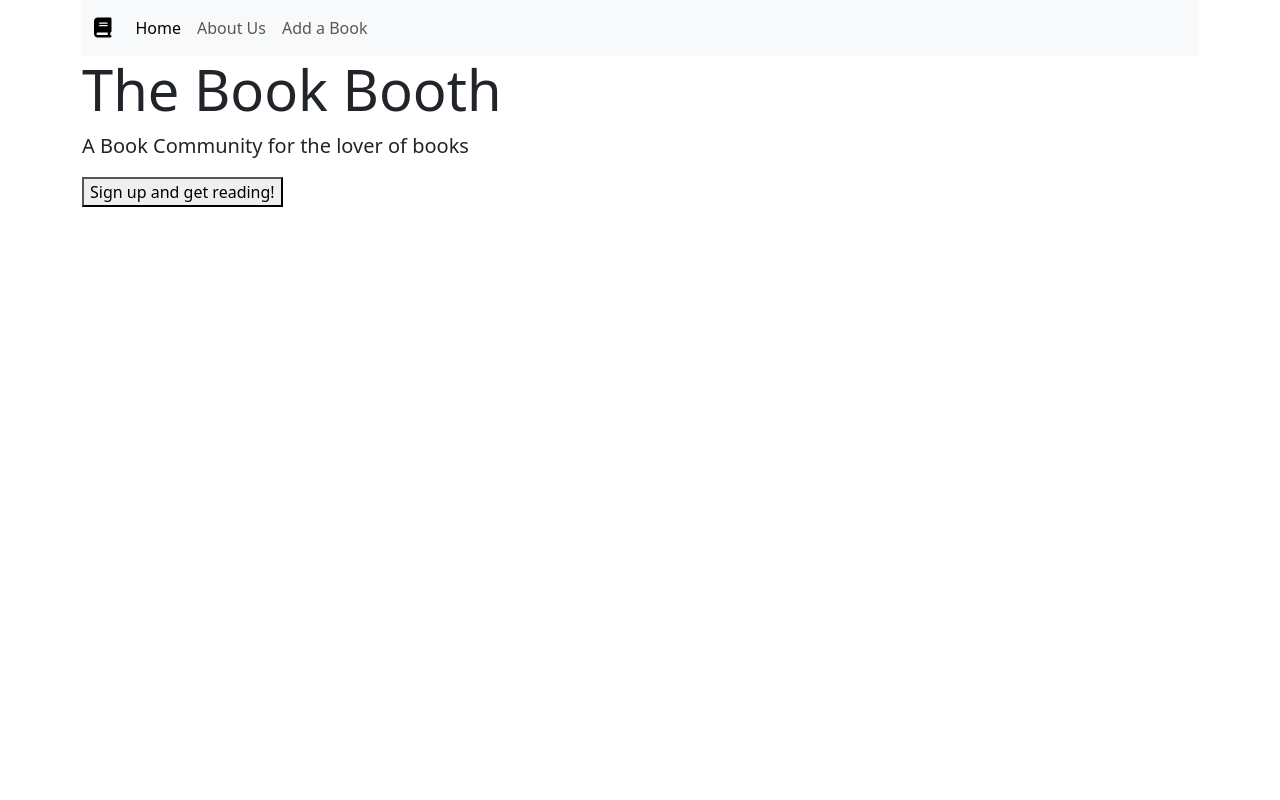
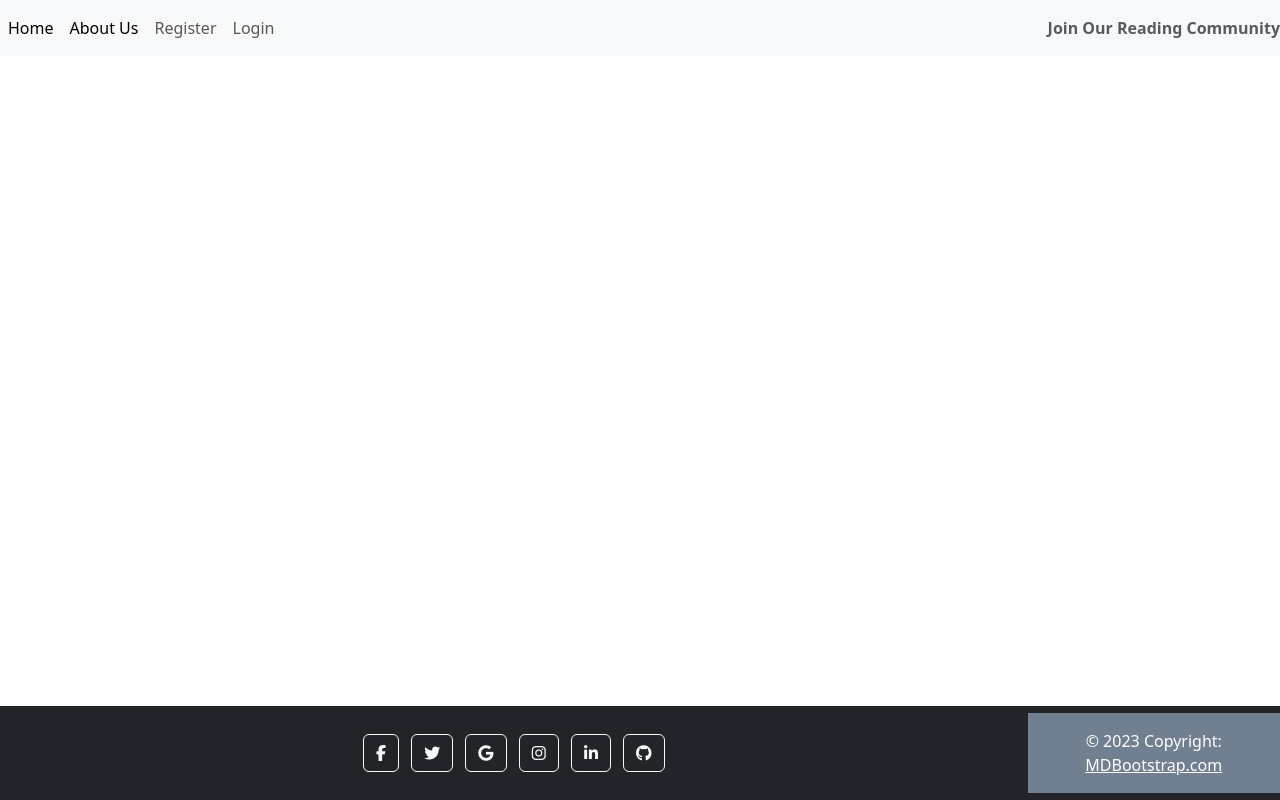
Before and after one commit to hiboibrahim/thebookbooth1, a Django app: page / in a window 1280 px wide. Run offline with Django 3.2, Linux system fonts and the light colour scheme; some libraries are stand-ins or nearby versions.

Commit message:
add footer and socials

```diff
--- a/home/templates/home/index.html
+++ b/home/templates/home/index.html
@@ -1,36 +1,10 @@
+
 {% extends 'base.html' %}
+
+{% load static %}
 
 {% block content %}
 
 
-<nav class="navbar navbar-expand-lg bg-body-tertiary">
-    <div class="container-fluid">
-      <a class="navbar-brand" href="#"><i class="fa-solid fa-book"></i></a>
-      <button class="navbar-toggler" type="button" data-bs-toggle="collapse" data-bs-target="#navbarNav" aria-controls="navbarNav" aria-expanded="false" aria-label="Toggle navigation">
-        <span class="navbar-toggler-icon"></span>
-      </button>
-      <div class="collapse navbar-collapse" id="navbarNav">
-        <ul class="navbar-nav">
-          <li class="nav-item">
-            <a class="nav-link active" aria-current="page" href="#">Home</a>
-          </li>
-          <li class="nav-item">
-            <a class="nav-link" href="#">About Us</a>
-          </li>
-          <li class="nav-item">
-            <a class="nav-link" href="#">Add a Book</a>
-          </li>
-
-        </ul>
-      </div>
-    </div>
-  </nav>
-<div class="hero-image">
-    <div class="hero-text">
-      <h1 class="display-4"><strong>The Book Booth</strong></h1>
-      <p class="lead"><strong>A Book Community for the lover of books</strong></p>
-      <a href="{% url 'account_signup' %}"><button>Sign up and get reading!</button></a>
-    </div>
-  </div>
 
 {% endblock %}
--- a/myproject/settings.py
+++ b/myproject/settings.py
@@ -157,8 +157,9 @@ ACCOUNT_EMAIL_VERIFICATION = 'none'
 
 STATIC_URL = '/static/'
 
-STATICFILES_DIRS = (os.path.join(BASE_DIR, 'static'),)
-
+STATICFILES_DIRS = [
+    os.path.join(BASE_DIR, 'static'),
+]
 # Default primary key field type
 # https://docs.djangoproject.com/en/3.2/ref/settings/#default-auto-field
 
--- a/myproject/static/css/base.css
+++ b/static/css/base.css
@@ -6,8 +6,14 @@ body {
     display: flex;
     flex-direction: column;
     font-family: var(--main-font);
+    background-color: red;
 }
 
+
+.navbar {
+    color: brown;
+
+}
 main {
     flex: 1 0 auto;
     background-color: var(--white);
--- a/templates/base.html
+++ b/templates/base.html
@@ -1,4 +1,8 @@
 {% load static %}
+{% url 'home' as home_url %}
+{% url 'account_login' as login_url %}
+{% url 'account_signup' as signup_url %}
+{% url 'account_logout' as logout_url %}
 
 
 <!DOCTYPE html>
@@ -10,20 +14,25 @@
     <link rel="stylesheet" href="{% static 'css/base.css' %}">
         <!-- Bootstrap -->
         <link href="https://cdn.jsdelivr.net/npm/bootstrap@5.3.2/dist/css/bootstrap.min.css" rel="stylesheet" integrity="sha384-T3c6CoIi6uLrA9TneNEoa7RxnatzjcDSCmG1MXxSR1GAsXEV/Dwwykc2MPK8M2HN" crossorigin="anonymous">
+        <script src="https://cdn.jsdelivr.net/npm/bootstrap@5.3.2/dist/js/bootstrap.bundle.min.js" integrity="sha384-C6RzsynM9kWDrMNeT87bh95OGNyZPhcTNXj1NW7RuBCsyN/o0jlpcV8Qyq46cDfL" crossorigin="anonymous"></script>
     {% endblock %}
-    <title>Document</title>
+    <title>The Book Booth</title>
 </head>
 <body>
+    {% include 'includes/header.html' %}
 
-<main class="container">
-    {% block content %}
-    {% endblock %}
-</main>
+    <main>
+        {% block content %}
 
+        {% endblock %}
+    </main>
+
+
+    {% include 'includes/footer.html' %}
 
     {% block onload_js %}
     <script src="https://kit.fontawesome.com/89fa774aea.js" crossorigin="anonymous"></script>
-    <script src="https://cdn.jsdelivr.net/npm/bootstrap@5.3.2/dist/js/bootstrap.bundle.min.js" integrity="sha384-C6RzsynM9kWDrMNeT87bh95OGNyZPhcTNXj1NW7RuBCsyN/o0jlpcV8Qyq46cDfL" crossorigin="anonymous"></script>
+
     {% endblock %}
 </body>
 </html>
--- /dev/null
+++ b/templates/includes/footer.html
@@ -0,0 +1,48 @@
+{% load static %}
+<footer class="bg-dark text-center text-white">
+
+  <!-- Grid container -->
+  <div class="container p-4 pb-0">
+    <!-- Section: Social media -->
+    <section class="mb-4">
+      <!-- Facebook -->
+      <a class="btn btn-outline-light btn-floating m-1" href="#!" role="button"
+        ><i class="fab fa-facebook-f"></i
+      ></a>
+
+      <!-- Twitter -->
+      <a class="btn btn-outline-light btn-floating m-1" href="#!" role="button"
+        ><i class="fab fa-twitter"></i
+      ></a>
+
+      <!-- Google -->
+      <a class="btn btn-outline-light btn-floating m-1" href="#!" role="button"
+        ><i class="fab fa-google"></i
+      ></a>
+
+      <!-- Instagram -->
+      <a class="btn btn-outline-light btn-floating m-1" href="#!" role="button"
+        ><i class="fab fa-instagram"></i
+      ></a>
+
+      <!-- Linkedin -->
+      <a class="btn btn-outline-light btn-floating m-1" href="#!" role="button"
+        ><i class="fab fa-linkedin-in"></i
+      ></a>
+
+      <!-- Github -->
+      <a class="btn btn-outline-light btn-floating m-1" href="#!" role="button"
+        ><i class="fab fa-github"></i
+      ></a>
+    </section>
+    <!-- Section: Social media -->
+  </div>
+  <!-- Grid container -->
+
+  <!-- Copyright -->
+  <div class="text-center p-3" style="background-color: slategray;">
+    © 2023 Copyright:
+    <a class="text-white" href="https://mdbootstrap.com/">MDBootstrap.com</a>
+  </div>
+  <!-- Copyright -->
+</footer>
--- /dev/null
+++ b/templates/includes/header.html
@@ -0,0 +1,42 @@
+{% load static %}
+
+{% with request.resolver_match_url_name as url_name %}
+<nav class="navbar navbar-expand-lg bg-body-tertiary">
+    <div class="collapse navbar-collapse" id="navbarText">
+        <ul class="navbar-nav me-auto mb-2 mb-lg-0">
+            <li class="nav-item">
+                <a class="nav-link {% if request.path == home_url %}active" aria-current="page{% endif %}"
+                    href="{% url 'home' %}">Home</a>
+            </li>
+            <a class="nav-link {% if request.path == home_url %}active" aria-current="page{% endif %}"
+                    href="{% url 'home' %}">About Us</a>
+            </li>
+            {% if perms.lessons.add_book %}
+                <li class="nav-item">
+                    <a class="nav-link {% if url_name == 'add_lesson' %}active{% endif %}" href="{% url 'add_lesson' %}">Add lesson</a>
+                </li>
+            {% endif %}
+            {% if user.is_authenticated %}
+            <li class="nav-item">
+                <a class="nav-link {% if request.path == logout_url %}active" aria-current="page{% endif %}"
+                    href="{% url 'account_logout' %}">Logout</a>
+            </li>
+            <li class="nav-item">
+                <a class="nav-link {% if request.path == modules_url %}active" aria-current="page{% endif %}"
+                    href="{% url 'modules' %}">Add a Book</a>
+            </li>
+            {% else %} <li class="nav-item">
+                <a class="nav-link {% if request.path == signup_url %}active" aria-current="page{% endif %}"
+                    href="{% url 'account_signup' %}">Register</a>
+            </li>
+            <li class="nav-item">
+                <a class="nav-link {% if request.path == login_url %}active" aria-current="page{% endif %}"
+                    href="{% url 'account_login' %}">Login</a>
+            </li>
+
+            </li>
+             {% endif %}
+        </ul> <span class="navbar-text text-muted"><strong> Join Our Reading Community</strong> </span>
+    </div>
+</nav>
+{% endwith %}
```
